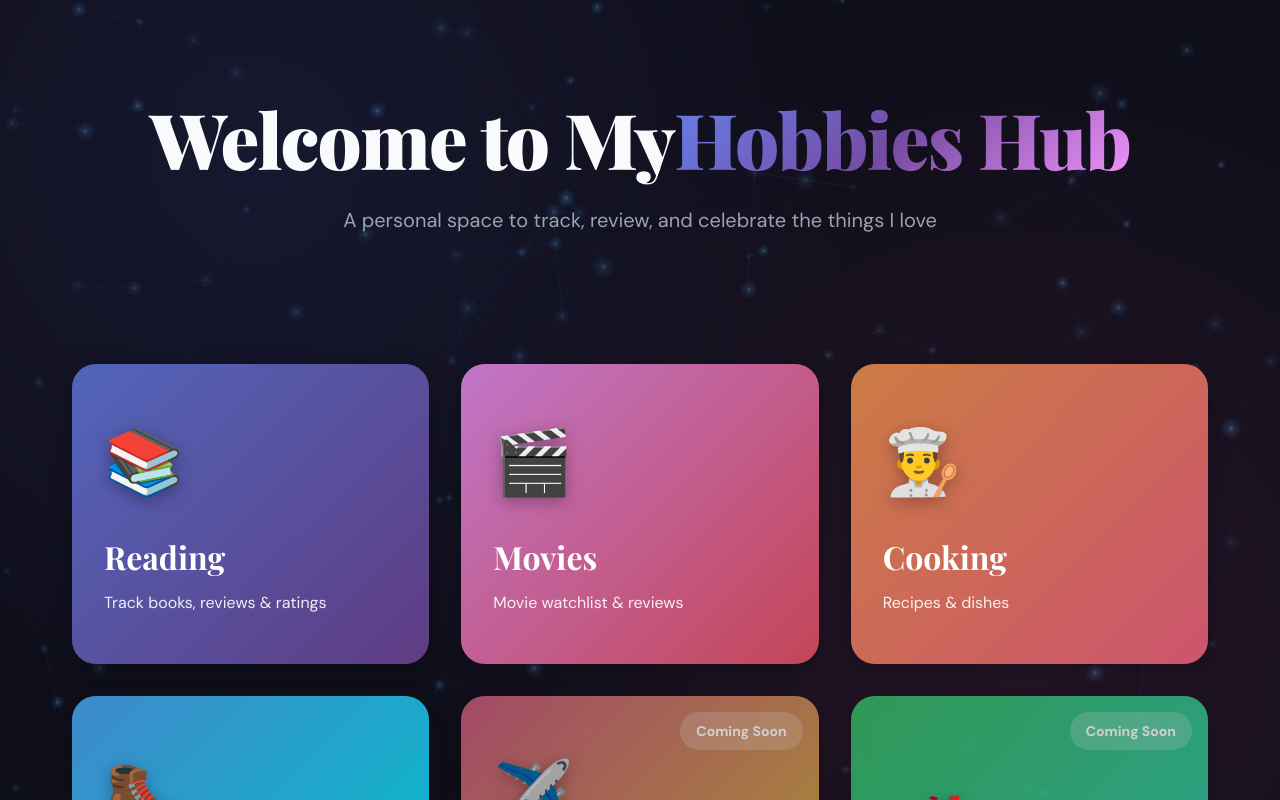
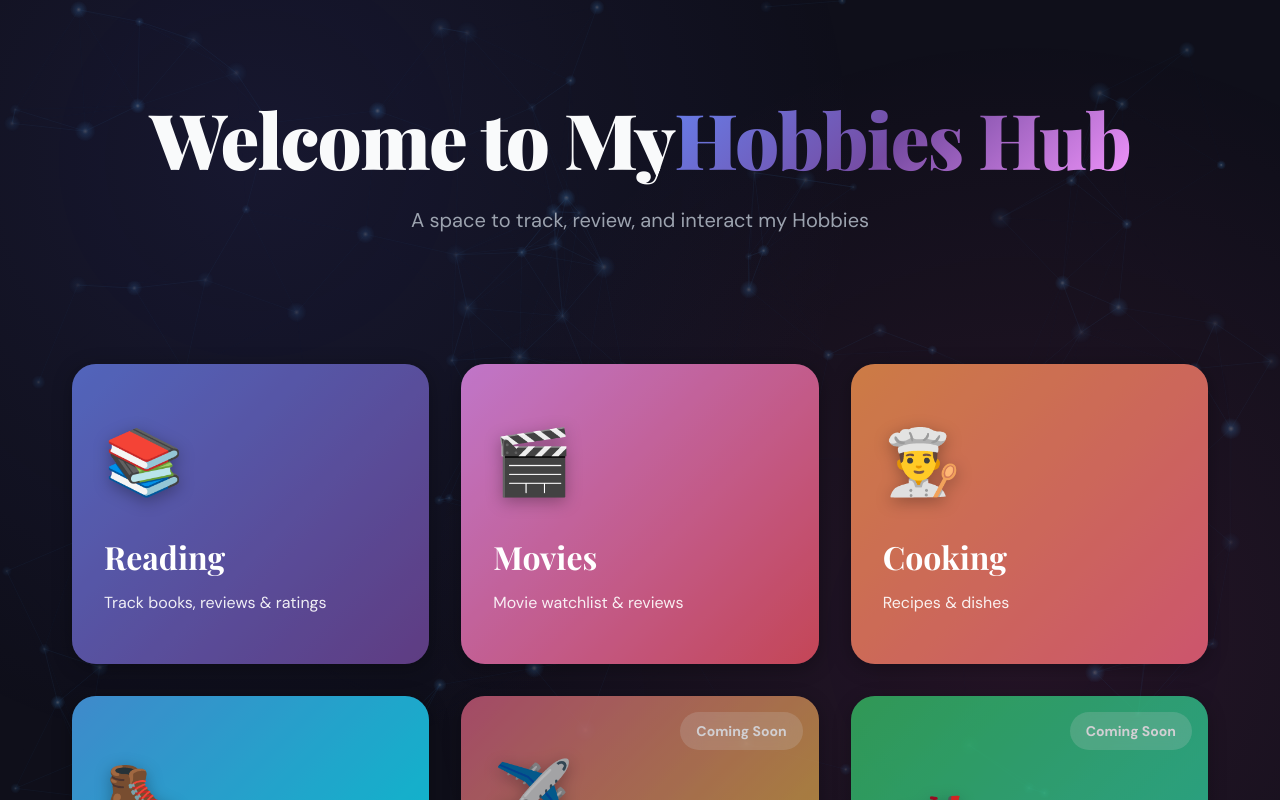
Before and after one commit to fvraasveld/hobbies-platform, a React (Vite) app: page / in a window 1280 px wide. Shown: the top 800 px of the page. Built offline with nearby package versions, Linux system fonts and the light colour scheme.

Commit message:
Update Home.tsx

```diff
--- a/src/pages/Home.tsx
+++ b/src/pages/Home.tsx
@@ -84,7 +84,7 @@ const Home = () => {
             <span className="gradient-text"> Hobbies Hub</span>
           </h1>
           <p className="hero-subtitle">
-            A personal space to track, review, and celebrate the things I love
+            A space to track, review, and interact my Hobbies
           </p>
         </div>
       </div>
```
